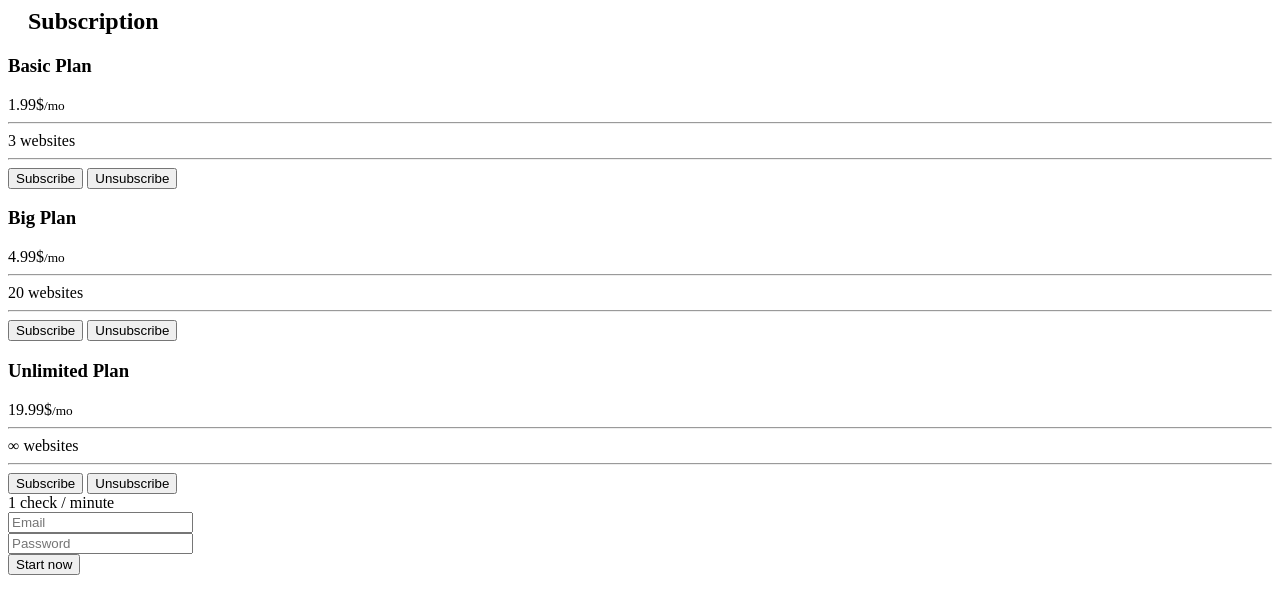
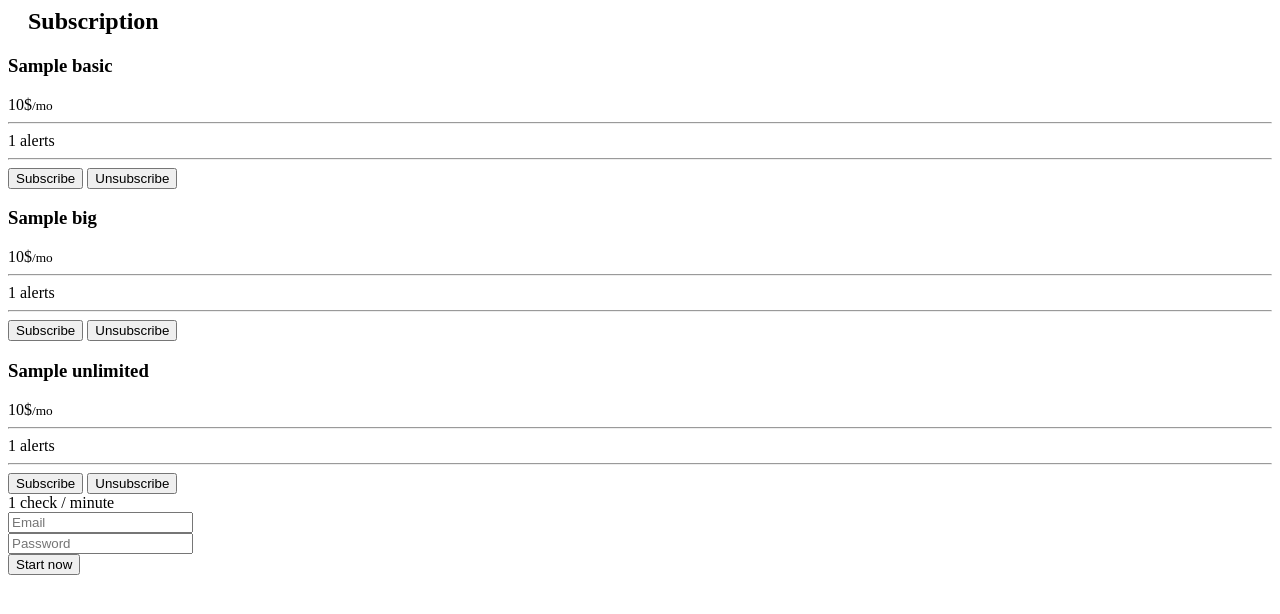
Before and after one commit to volnt/sleekstatus, a Flask app: template app/templates/pricing.html in a window 1280 px wide. Shown: the top 614 px of the page. Run offline with Flask 2, Linux system fonts and the light colour scheme; the template is opened without the code that fills it: most values are stand-ins (such as "Sample title", 1, 10 or a date in 2020); parts of the project's set-up code (start-up, migrations or seed data) failed here and were passed over.

Commit message:
Fetch plans dynamically from API.

```diff
--- a/app/templates/pricing.html
+++ b/app/templates/pricing.html
@@ -6,12 +6,12 @@
     <div class="row pricing-tab">
       <div class="col-lg-4 col-sm-4 col-xs-12 pricing">
         <div class="pricing-header">
-          <h3><span class="orange">Basic</span> Plan</h3>
-          <span class="pricing-price">1.99$<small>/mo</small></span>
+          <h3>{{ plans.basic.name }}</h3>
+          <span class="pricing-price">{{ plans.basic.price }}$<small>/mo</small></span>
         </div>
         <hr>
         <div class="pricing-descr">
-          3 websites<br>
+          {{ plans.basic.alert_number }} alerts<br>
         </div>
 	<div ng-show="Auth.is_authenticated()">
 	  <hr>
@@ -21,12 +21,12 @@
       </div>
       <div class="col-lg-4 col-sm-4 col-xs-12 pricing pricing-highlight">
         <div class="pricing-header">
-          <h3>Big Plan</h3>
-          <span class="pricing-price">4.99$<small>/mo</small></span>
+          <h3>{{ plans.big.name }}</h3>
+          <span class="pricing-price">{{ plans.big.price }}$<small>/mo</small></span>
         </div>
         <hr>
         <div class="pricing-descr">
-          20 websites<br>
+          {{ plans.big.alert_number }} alerts<br>
         </div>
 	<div ng-show="Auth.is_authenticated()">
 	  <hr>
@@ -36,12 +36,12 @@
       </div>
       <div class="col-lg-4 col-sm-4 col-xs-12 pricing">
         <div class="pricing-header">
-          <h3><span class="orange">Unlimited</span> Plan</h3>
-          <span class="pricing-price">19.99$<small>/mo</small></span>
+          <h3>{{ plans.unlimited.name }}</h3>
+          <span class="pricing-price">{{ plans.unlimited.price }}$<small>/mo</small></span>
         </div>
         <hr>
         <div class="pricing-descr">
-          ∞ websites<br>
+          {{ plans.unlimited.alert_number }} alerts<br>
         </div>
 	<div ng-show="Auth.is_authenticated()">
 	  <hr>
```
Also changed, not shown: app/api/plan.py (+17 -12 lines), app/static/js/app/controller/pricing.js (+16 -0 lines).
